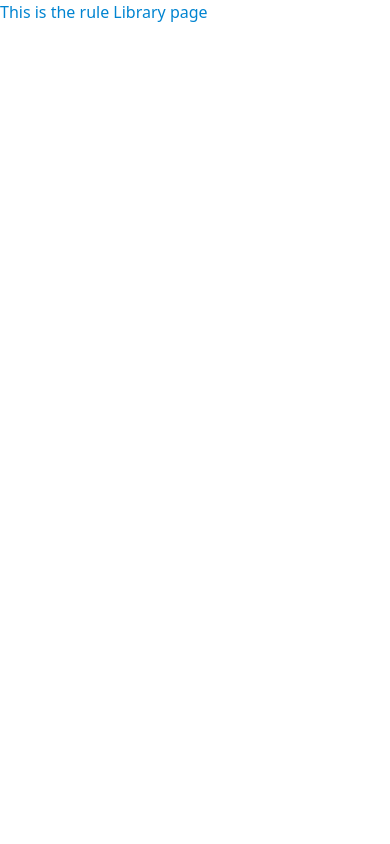
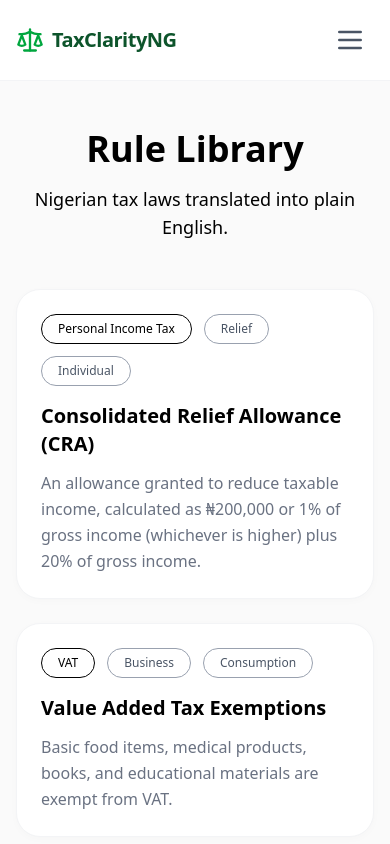
Before and after one commit to Apex-Shippers/Tax-Clarity-NG, a React (Vite) app: page / in a window 390 px wide. Shown: the top 844 px of the page. Built offline with nearby package versions, Linux system fonts and the light colour scheme.

Commit message:
Finished up Rule Library Page

```diff
--- a/src/components/Navbar.tsx
+++ b/src/components/Navbar.tsx
@@ -1,38 +1,107 @@
+import { useState } from "react";
 import { Link } from "react-router";
 
 export default function Navbar() {
+  const [isMobileMenuOpen, setIsMobileMenuOpen] = useState(false);
+
   return (
-    <nav className="bg-red-500 grid place-items-center">
-      {/* Tablet X Desktop menu */}
-      <div className="hidden md:flex">
+    <nav className="bg-white border-b border-gray-100 sticky top-0 z-50">
+      <div className="max-w-[1280px] mx-auto px-4 sm:px-6 lg:px-8">
+        <div className="flex justify-between h-20 items-center">
           {/* LOGO */}
-        <div className="bg-slate-800 flex justify-between"></div>
+          <Link to="/" className="flex items-center gap-2">
+            <div className="text-green-600">
+              {/* Scale Icon SVG */}
+              <svg
+                width="28"
+                height="28"
+                viewBox="0 0 24 24"
+                fill="none"
+                stroke="currentColor"
+                strokeWidth="2"
+                strokeLinecap="round"
+                strokeLinejoin="round"
+              >
+                <path d="m16 16 3-8 3 8c-.87.65-1.92 1-3 1s-2.13-.35-3-1Z" />
+                <path d="m2 16 3-8 3 8c-.87.65-1.92 1-3 1s-2.13-.35-3-1Z" />
+                <path d="M7 21h10" />
+                <path d="M12 3v18" />
+                <path d="M3 7h2c2 0 5-1 7-2 2 1 5 2 7 2h2" />
+              </svg>
+            </div>
+            <span className="font-bold text-xl text-green-900 tracking-tight">
+              TaxClarityNG
+            </span>
+          </Link>
 
-        {/* Navigation links and CTA button */}
-        <div className="flex gap-2 items-center">
-          <Link to="/" className="text-gray-300 hover:text-gray-600">
+          {/* Desktop Navigation */}
+          <div className="hidden md:flex items-center gap-8">
+            <Link
+              to="/"
+              className="text-gray-600 hover:text-green-700 font-medium text-base transition-colors"
+            >
               Rule Library
             </Link>
             <Link
               to="/tax-calculator"
-            className="text-gray-300 hover:text-gray-600"
+              className="text-gray-500 hover:text-green-700 font-medium text-base transition-colors"
             >
               Tax Calculator
             </Link>
-          <button className="bg-green-300 rounded-2xl px-2 py-1 text-white hover:bg-green-600">
+            <button className="bg-[#00D64F] hover:bg-green-600 text-white font-medium px-6 py-2.5 rounded-[4px] transition-colors shadow-sm cursor-pointer">
+              Check my Status
+            </button>
+          </div>
+
+          {/* Mobile Menu Button */}
+          <div className="md:hidden flex items-center">
+            <button
+              onClick={() => setIsMobileMenuOpen(!isMobileMenuOpen)}
+              className="text-gray-600 hover:text-gray-900 focus:outline-none cursor-pointer p-2"
+            >
+              <svg
+                className="w-8 h-8"
+                fill="none"
+                stroke="currentColor"
+                viewBox="0 0 24 24"
+                xmlns="http://www.w3.org/2000/svg"
+              >
+                <path
+                  strokeLinecap="round"
+                  strokeLinejoin="round"
+                  strokeWidth="2"
+                  d="M4 6h16M4 12h16M4 18h16"
+                ></path>
+              </svg>
+            </button>
+          </div>
+        </div>
+      </div>
+
+      {/* Mobile Menu Dropdown */}
+      {isMobileMenuOpen && (
+        <div className="md:hidden bg-white border-t border-gray-100 absolute w-full left-0 shadow-lg">
+          <div className="px-4 pt-2 pb-6 space-y-4 flex flex-col items-center">
+            <Link
+              to="/"
+              className="block px-3 py-2 text-base font-medium text-gray-700 hover:text-green-600 hover:bg-gray-50 rounded-md w-full text-center"
+              onClick={() => setIsMobileMenuOpen(false)}
+            >
+              Rule Library
+            </Link>
+            <Link
+              to="/tax-calculator"
+              className="block px-3 py-2 text-base font-medium text-gray-500 hover:text-green-600 hover:bg-gray-50 rounded-md w-full text-center"
+              onClick={() => setIsMobileMenuOpen(false)}
+            >
+              Tax Calculator
+            </Link>
+            <button className="w-full bg-[#00D64F] text-white font-medium px-4 py-3 rounded-[4px] shadow-sm">
               Check my Status
             </button>
           </div>
         </div>
-
-      {/* Mobile menu */}
-      <div className="flex md:hidden justify-between items-center">
-        {/* LOGO */}
-        <div className=""></div>
-
-        {/* Hamburger menu */}
-        <div className=""></div>
-      </div>
+      )}
     </nav>
   );
 }
--- a/src/router.tsx
+++ b/src/router.tsx
@@ -1,11 +1,15 @@
 import { createBrowserRouter } from "react-router";
 import RootLayout from "./routes/rootLayout";
 import RuleLibrary from "./routes/ruleLibrary";
+import TaxCalculator from "./routes/taxCalculator";
 
 export const router = createBrowserRouter([
   {
     path: "/",
     element: <RootLayout />,
-    children: [{ index: true, element: <RuleLibrary /> }],
+    children: [
+      { index: true, element: <RuleLibrary /> },
+      { path: "tax-calculator", element: <TaxCalculator /> },
+    ],
   },
 ]);
--- a/src/routes/rootLayout.tsx
+++ b/src/routes/rootLayout.tsx
@@ -1,10 +1,10 @@
 import { Outlet } from "react-router";
-import Navbar from "../components/Navbar"
+import Navbar from "../components/Navbar";
 
 export default function RootLayout() {
   return (
-    <div className="min-h-screen min-w-full">
-        <Navbar />
+    <div className="min-h-screen min-w-full bg-[#FAFAFA] font-sans">
+      <Navbar />
       <main>
         <Outlet />
       </main>
--- a/src/routes/ruleLibrary.tsx
+++ b/src/routes/ruleLibrary.tsx
@@ -1,7 +1,119 @@
+interface Tag {
+  label: string;
+  type: "primary" | "secondary";
+}
+
+interface Rule {
+  id: number;
+  title: string;
+  description: string;
+  tags: Tag[];
+}
+
+const taxRules: Rule[] = [
+  {
+    id: 1,
+    title: "Consolidated Relief Allowance (CRA)",
+    description:
+      "An allowance granted to reduce taxable income, calculated as ₦200,000 or 1% of gross income (whichever is higher) plus 20% of gross income.",
+    tags: [
+      { label: "Personal Income Tax", type: "primary" },
+      { label: "Relief", type: "secondary" },
+      { label: "Individual", type: "secondary" },
+    ],
+  },
+  {
+    id: 2,
+    title: "Value Added Tax Exemptions",
+    description:
+      "Basic food items, medical products, books, and educational materials are exempt from VAT.",
+    tags: [
+      { label: "VAT", type: "primary" },
+      { label: "Business", type: "secondary" },
+      { label: "Consumption", type: "secondary" },
+    ],
+  },
+  {
+    id: 3,
+    title: "Small Company Exemption",
+    description:
+      "Companies with turnover less than ₦25 million are exempt from paying Companies Income Tax (CIT).",
+    tags: [
+      { label: "Company Tax", type: "primary" },
+      { label: "SME", type: "secondary" },
+      { label: "Zero Tax", type: "secondary" },
+    ],
+  },
+  {
+    id: 4,
+    title: "WHT Rates",
+    description:
+      "Rates vary between 5% and 10% depending on the transaction type and beneficiary status.",
+    tags: [
+      { label: "Video Call", type: "primary" },
+      { label: "Deduction", type: "secondary" },
+      { label: "Compliance", type: "secondary" },
+    ],
+  },
+  {
+    id: 5,
+    title: "Direct Assessment",
+    description:
+      "Tax paid by self-employed individuals directly to the state government where they reside.",
+    tags: [
+      { label: "Video Call", type: "primary" },
+      { label: "Freelance", type: "secondary" },
+      { label: "Self-Employed", type: "secondary" },
+    ],
+  },
+];
+
 export default function RuleLibrary() {
   return (
-    <div className="">
-      <h1 className="text-2x text-sky-600">This is the rule Library page</h1>
+    <div className="w-full max-w-250 mx-auto px-4 py-12 md:py-16">
+      {/* Header Section */}
+      <div className="text-center mb-12 md:mb-16">
+        <h1 className="text-4xl md:text-5xl font-bold text-green mb-4">
+          Rule Library
+        </h1>
+        <p className="text-lg md:text-xl text-gray font-normal">
+          Nigerian tax laws translated into plain English.
+        </p>
+      </div>
+
+      {/* Cards List */}
+      <div className="flex flex-col gap-6">
+        {taxRules.map((rule) => (
+          <div
+            key={rule.id}
+            className="bg-white rounded-3xl border border-gray-100 p-6 md:p-8 shadow-[0_2px_8px_rgba(0,0,0,0.02)] hover:shadow-md transition-shadow"
+          >
+            {/* Tags Row */}
+            <div className="flex flex-wrap gap-3 mb-4">
+              {rule.tags.map((tag, index) => (
+                <span
+                  key={index}
+                  className={`px-4 py-1.5 rounded-full text-xs font-medium border ${
+                    tag.type === "primary"
+                      ? "bg-veryLightGreen text-green border-lightGreen"
+                      : "bg-white text-gray-600 border-gray-400"
+                  }`}
+                >
+                  {tag.label}
+                </span>
+              ))}
+            </div>
+
+            {/* Content */}
+            <h2 className="text-xl md:text-2xl font-bold text-green mb-3">
+              {rule.title}
+            </h2>
+            <p className="text-gray-500 text-base md:text-lg leading-relaxed font-light">
+              {rule.description}
+            </p>
+          </div>
+        ))}
+      </div>
     </div>
   );
 }
--- /dev/null
+++ b/src/routes/taxCalculator.tsx
@@ -0,0 +1,14 @@
+export default function TaxCalculator() {
+
+  return (
+    <div className="w-full max-w-275 mx-auto px-4 py-12 md:py-16 font-sans">
+      {/* Page Header */}
+      <div className="text-center mb-12">
+        <h1 className="text-4xl md:text-5xl font-bold text-[#006838] mb-3 tracking-tight">
+          Tax Calculator
+        </h1>
+
+      </div>
+    </div>
+  );
+}
```
Lines whose indentation alone changed are shown as unchanged.
